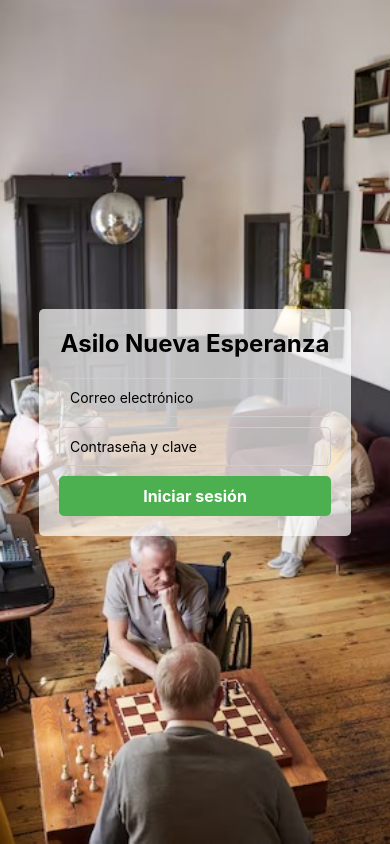
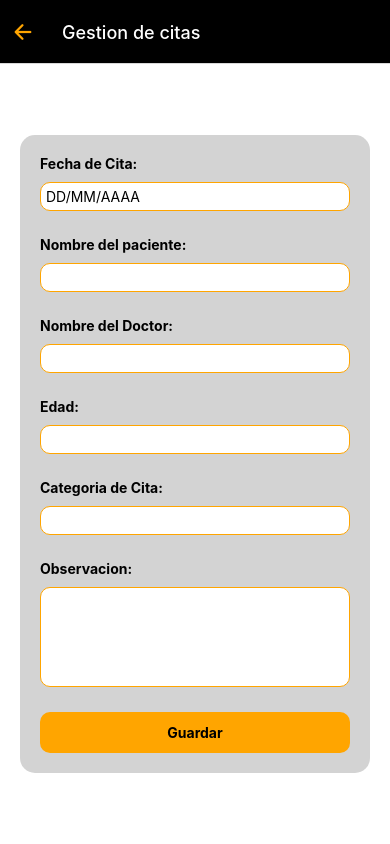
Before and after one commit to KevinEnriqueMartinezMartinez/AsiloEsperanza, a React Native app: screen /GestionCita in a window 390 px wide. Built offline with nearby package versions, Linux system fonts and the light colour scheme.

Commit message:
diseño Gestion de cita y Registro de cita
Se diseño el registro de citas y la gestion de citas

Co-Authored-By: Gerardo Marroquin <91712475+g00004@users.noreply.github.com>
Co-Authored-By: SofiaRojas2890 <129335267+SofiaRojas2890@users.noreply.github.com>

```diff
--- a/App.js
+++ b/App.js
@@ -8,6 +8,8 @@ import HomeScreen from './HomeScreen';
 import Login from './Login';
 import RegistroDoctores from './RegistroDoctores.js';
 import GestionDoctores from './GestionDoctores.js';
+import RegistroCitas from './RegistroCitas.js';
+import GestionCita from './GestionCita.js';
 
 const Stack = createStackNavigator();
 
@@ -91,7 +93,43 @@ const App = () => {
             ),
           }}
         />
+
+
+
+        <Stack.Screen
+          name="RegistroCitas"
+          component={RegistroCitas}
+          options={{
+            title: 'Registro de citas',
+            headerStyle: {
+              backgroundColor: 'black',
+            },
+            headerTintColor: 'white',
+            headerBackTitleVisible: false,
+            headerBackImage: () => (
+              <Ionicons name="arrow-back" size={24} color="orange" />
+            ),
+          }}
+        />
+         <Stack.Screen
+          name="GestionCita"
+          component={GestionCita}
+          options={{
+            title: 'Gestion de citas',
+            headerStyle: {
+              backgroundColor: 'black',
+            },
+            headerTintColor: 'white',
+            headerBackTitleVisible: false,
+            headerBackImage: () => (
+              <Ionicons name="arrow-back" size={24} color="orange" />
+            ),
+          }}
+        />
+
+
       </Stack.Navigator>
+
     </NavigationContainer>
 
   );
--- /dev/null
+++ b/GestionCita.js
@@ -0,0 +1,115 @@
+import React, { useState } from 'react';
+import { View, Text, TextInput, TouchableOpacity } from 'react-native';
+
+export default function App() {
+  const [fechaCita, setFechaCita] = useState('');
+  const [nombrePaciente, setNombrePaciente] = useState('');
+  const [nombreDoctor, setNombreDoctor] = useState('');
+  const [edad, setEdad] = useState('');
+  const [categoriaCita, setCategoriaCita] = useState('');
+  const [observacion, setObservacion] = useState('');
+
+  const handleRegistro = () => {
+    console.log('Fecha de Cita:', fechaCita);
+    console.log('Nombre del paciente:', nombrePaciente);
+    console.log('Nombre del Doctor:', nombreDoctor);
+    console.log('Edad:', edad);
+    console.log('Categoria de Cita:', categoriaCita);
+    console.log('Observacion:', observacion);
+  };
+
+  const inputStyle = {
+    padding: 5,
+    borderWidth: 1,
+    borderColor: 'orange',
+    borderRadius: 10,
+    marginBottom: 15,
+    backgroundColor: 'white',
+  };
+
+  const buttonStyle = {
+    backgroundColor: 'orange',
+    padding: 12,
+    borderRadius: 10,
+    alignItems: 'center',
+  };
+
+  const buttonText = {
+    color: 'black',
+    fontWeight: 'bold',
+  };
+
+  return (
+    <View style={{ flex: 1, backgroundColor: 'white', justifyContent: 'center', padding: 20 }}>
+      <View style={{ backgroundColor: 'lightgray', borderRadius: 15, padding: 20 }}>
+        {}
+        <View style={{ marginBottom: 10 }}>
+          <Text style={{ marginBottom: 10, fontWeight: 'bold' }}>Fecha de Cita:</Text>
+          <TextInput
+            style={inputStyle}
+            placeholder="DD/MM/AAAA"
+            value={fechaCita}
+            onChangeText={setFechaCita}
+          />
+        </View>
+
+        {}
+        <View style={{ marginBottom: 10 }}>
+          <Text style={{ marginBottom: 10, fontWeight: 'bold' }}>Nombre del paciente:</Text>
+          <TextInput
+            style={inputStyle}
+            placeholder=""
+            value={nombrePaciente}
+            onChangeText={setNombrePaciente}
+          />
+        </View>
+
+        <View style={{ marginBottom: 10 }}>
+          <Text style={{ marginBottom: 10, fontWeight: 'bold' }}>Nombre del Doctor:</Text>
+          <TextInput
+            style={inputStyle}
+            placeholder=""
+            value={nombreDoctor}
+            onChangeText={setNombreDoctor}
+          />
+        </View>
+
+        <View style={{ marginBottom: 10 }}>
+          <Text style={{ marginBottom: 10, fontWeight: 'bold' }}>Edad:</Text>
+          <TextInput
+            style={inputStyle}
+            placeholder=""
+            value={edad}
+            onChangeText={setEdad}
+          />
+        </View>
+
+        <View style={{ marginBottom: 10 }}>
+          <Text style={{ marginBottom: 10, fontWeight: 'bold' }}>Categoria de Cita:</Text>
+          <TextInput
+            style={inputStyle}
+            placeholder=""
+            value={categoriaCita}
+            onChangeText={setCategoriaCita}
+          />
+        </View>
+
+        <View style={{ marginBottom: 10 }}>
+          <Text style={{ marginBottom: 10, fontWeight: 'bold' }}>Observacion:</Text>
+          <TextInput
+            style={{ ...inputStyle, height: 100 }}
+            placeholder=""
+            value={observacion}
+            onChangeText={setObservacion}
+            multiline={true}
+            numberOfLines={6}
+          />
+        </View>
+
+        <TouchableOpacity onPress={handleRegistro} style={buttonStyle}>
+          <Text style={buttonText}>Guardar</Text>
+        </TouchableOpacity>
+      </View>
+    </View>
+  );
+}
--- /dev/null
+++ b/RegistroCitas.js
@@ -0,0 +1,121 @@
+import React, { useState } from 'react';
+import { View, Text, TextInput, TouchableOpacity } from 'react-native';
+import { Calendar } from 'react-native-calendars';
+
+export default function App() {
+  const [nombrePaciente, setNombrePaciente] = useState('');
+  const [nombreDoctor, setNombreDoctor] = useState('');
+  const [edad, setEdad] = useState('');
+  const [categoriaCita, setCategoriaCita] = useState('');
+  const [fechaSeleccionada, setFechaSeleccionada] = useState('');
+
+  const handleRegistro = () => {
+    console.log('Nombre del Paciente:', nombrePaciente);
+    console.log('Nombre del Doctor:', nombreDoctor);
+    console.log('Edad:', edad);
+    console.log('Categoria de cita:', categoriaCita);
+    console.log('Fecha seleccionada:', fechaSeleccionada);
+  };
+
+  const handleDateSelect = (day) => {
+    setFechaSeleccionada(day.dateString);
+  };
+
+  return (
+    <View style={{ flex: 1, padding: 20 }}>
+      <Calendar
+        onDayPress={handleDateSelect}
+        style={{ marginBottom: 20 }}
+        theme={{
+          calendarBackground: '#ffffff',
+          textSectionTitleColor: '#b6c1cd',
+          selectedDayBackgroundColor: '#00adf5',
+          selectedDayTextColor: '#ffffff',
+          todayTextColor: '#00adf5',
+          dayTextColor: '#2d4150',
+          textDisabledColor: '#d9e1e8',
+          dotColor: '#00adf5',
+          selectedDotColor: '#ffffff',
+          arrowColor: 'orange',
+          monthTextColor: 'blue',
+          textDayFontFamily: 'monospace',
+          textMonthFontFamily: 'monospace',
+          textDayHeaderFontFamily: 'monospace',
+          textDayFontSize: 16,
+          textMonthFontSize: 16,
+          textDayHeaderFontSize: 16
+        }}
+      />
+      <View style={{ backgroundColor: 'lightgray', borderRadius: 15, padding: 20 }}>
+        <View style={{ marginBottom: 10 }}>
+          <Text style={{ marginBottom: 10, fontWeight: 'bold' }}>Nombre del Paciente:</Text>
+          <TextInput
+            style={styles.inputStyle}
+            placeholder=""
+            value={nombrePaciente}
+            onChangeText={setNombrePaciente}
+            key="nombrePaciente"
+          />
+        </View>
+
+        <View style={{ marginBottom: 10 }}>
+          <Text style={{ marginBottom: 10, fontWeight: 'bold' }}>Nombre del Doctor:</Text>
+          <TextInput
+            style={styles.inputStyle}
+            placeholder=""
+            value={nombreDoctor}
+            onChangeText={setNombreDoctor}
+            key="nombreDoctor"
+          />
+        </View>
+
+        <View style={{ marginBottom: 10 }}>
+          <Text style={{ marginBottom: 10, fontWeight: 'bold' }}>Edad:</Text>
+          <TextInput
+            style={styles.inputStyle}
+            placeholder=""
+            value={edad}
+            onChangeText={setEdad}
+            key="edad"
+          />
+        </View>
+
+        <View style={{ marginBottom: 10 }}>
+          <Text style={{ marginBottom: 10, fontWeight: 'bold' }}>Categoria de cita:</Text>
+          <TextInput
+            style={styles.inputStyle}
+            placeholder=""
+            value={categoriaCita}
+            onChangeText={setCategoriaCita}
+            key="categoriaCita"
+          />
+        </View>
+
+        <TouchableOpacity onPress={handleRegistro} style={styles.buttonStyle}>
+          <Text style={styles.buttonText}>Registrar</Text>
+        </TouchableOpacity>
+      </View>
+    </View>
+  );
+}
+
+const styles = {
+  inputStyle: {
+    padding: 5,
+    borderWidth: 1,
+    borderColor: 'orange',
+    borderRadius: 10,
+    marginBottom: 15,
+    backgroundColor: 'white',
+  },
+  buttonStyle: {
+    backgroundColor: 'orange',
+    padding: 12,
+    borderRadius: 10,
+    alignItems: 'center',
+  },
+  buttonText: {
+    color: 'black',
+    fontWeight: 'bold',
+  },
+};
--- a/SidebarMenu.js
+++ b/SidebarMenu.js
@@ -30,6 +30,14 @@ const SidebarMenu = ({ onClose }) => {
    navigation.navigate('GestionDoctores')
  }
 
+ const navigateToRegistroCitas= () =>{
+  navigation.navigate('RegistroCitas')
+}
+
+const navigateToGestionCita= () =>{
+  navigation.navigate('GestionCita')
+}
+
  const closedSideBar = () => {
    onClose();
  }
@@ -59,6 +67,12 @@ const SidebarMenu = ({ onClose }) => {
       </TouchableOpacity>
       <TouchableOpacity style={styles.menuItem} onPress={navigateToGestionDoctores}>
         <Text style={styles.menuText}>Gestión de doctores</Text>
+      </TouchableOpacity>
+      <TouchableOpacity style={styles.menuItem} onPress={navigateToRegistroCitas}>
+        <Text style={styles.menuText}>Registro Citas</Text>
+      </TouchableOpacity>
+      <TouchableOpacity style={styles.menuItem} onPress={navigateToGestionCita}>
+        <Text style={styles.menuText}>Gestion Citas</Text>
       </TouchableOpacity>
       <TouchableOpacity style={styles.menuItem} onPress={navigateCerrarSession}>
         <Text style={styles.menuText}>Cerrar Sesion</Text>
```
Also changed, not shown: package.json (+8 -6 lines), 1 other file (tests, documents, lock files or other folders).
